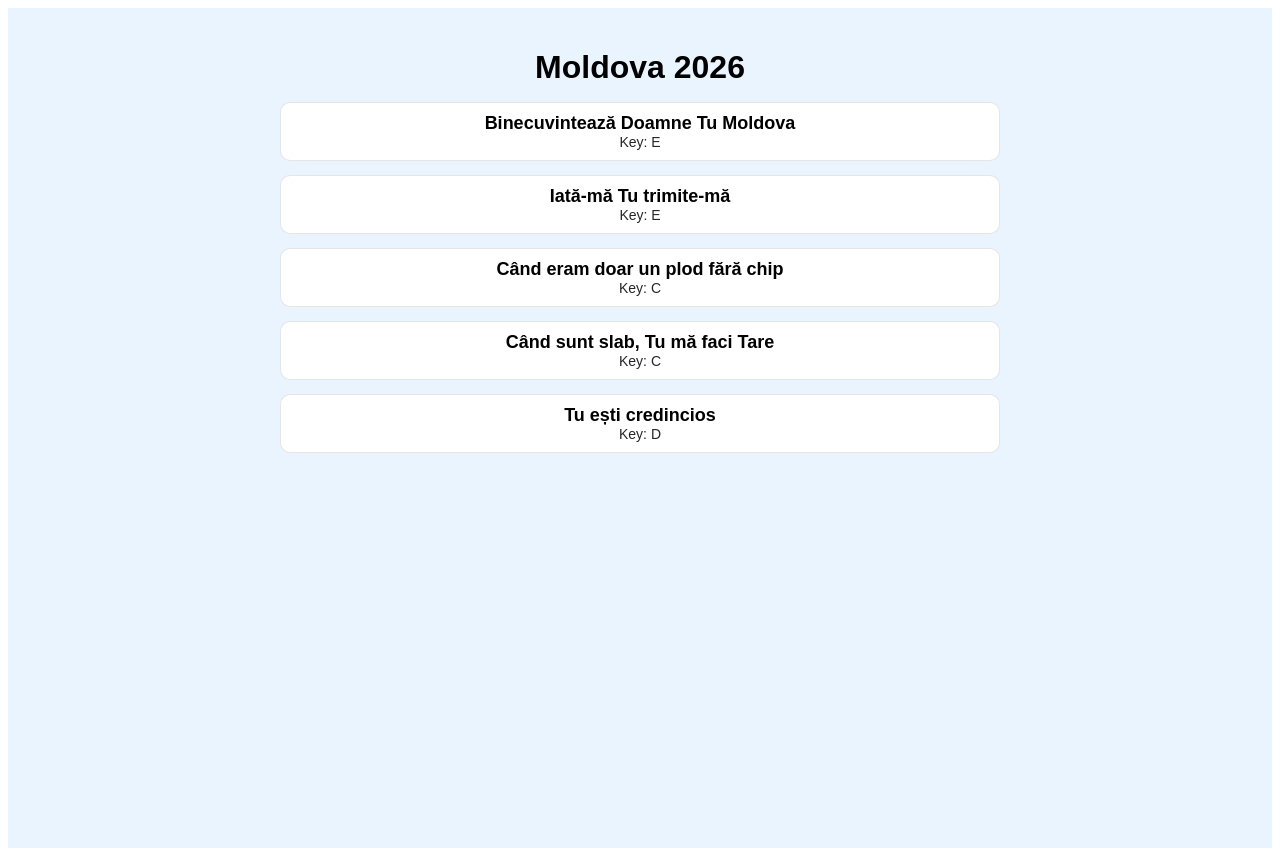
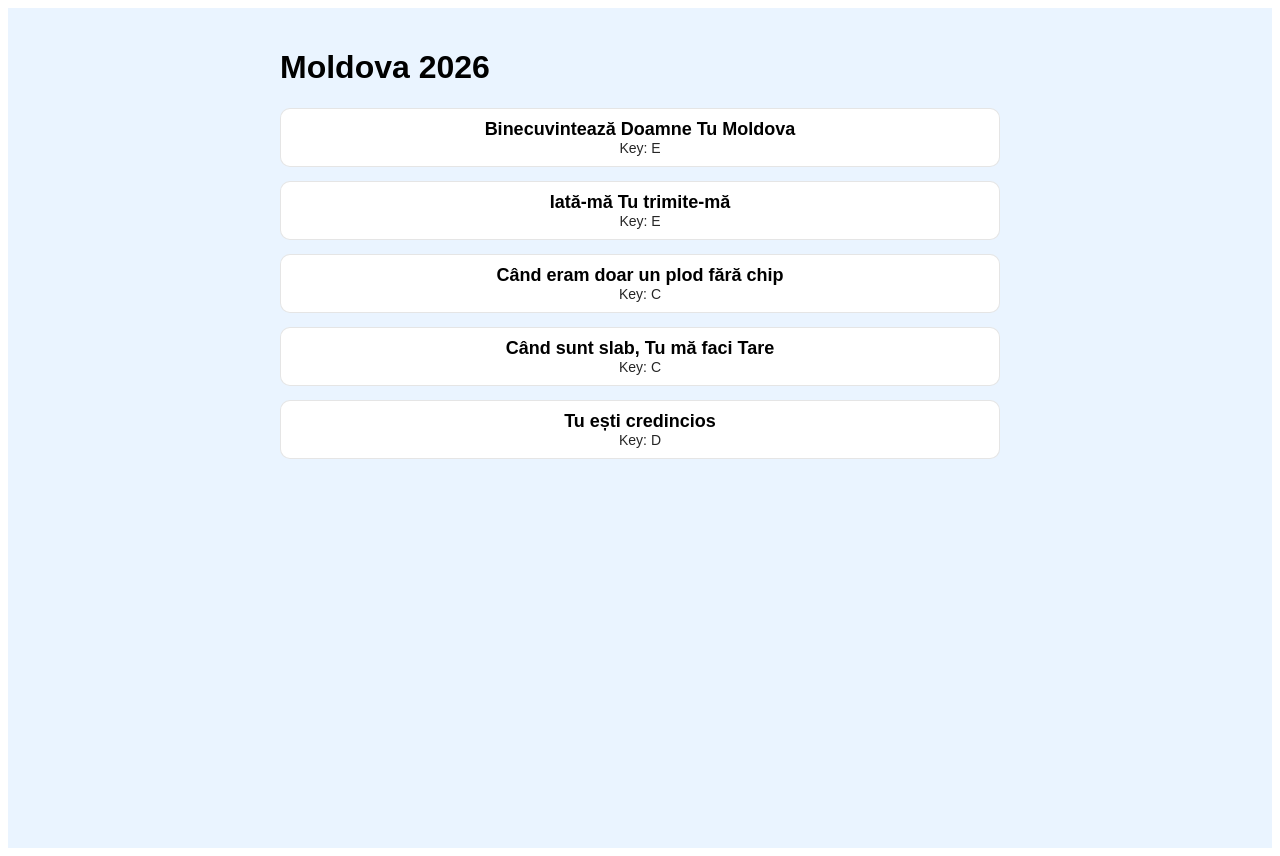
Before and after one commit to suiramchi-blip/moldova-song-book1, a React (Vite) app: page / in a window 1280 px wide. Built offline with nearby package versions, Linux system fonts and the light colour scheme.

Commit message:
Update App.tsx

```diff
--- a/src/App.tsx
+++ b/src/App.tsx
@@ -524,10 +524,10 @@ export default function App() {
   };
 
   return (
-    <div style={containerStyle}>
-      {!selectedSong ? (
-        <div style={{ maxWidth: 720, margin: "0 auto" }}>
-          <h1 style={{ textAlign: "center", fontWeight: 900, marginBottom: 16 }}>Moldova 2026</h1>
+  <div style={containerStyle}>
+    {!selectedSong ? (
+      <div style={{ maxWidth: 720, margin: "0 auto" }}>
+        <h1 className="moldovaTitle">Moldova 2026</h1>
 
           <div style={{ display: "flex", flexDirection: "column", gap: 14, textAlign: "center" }}>
             {songsData.map((song) => (
```
